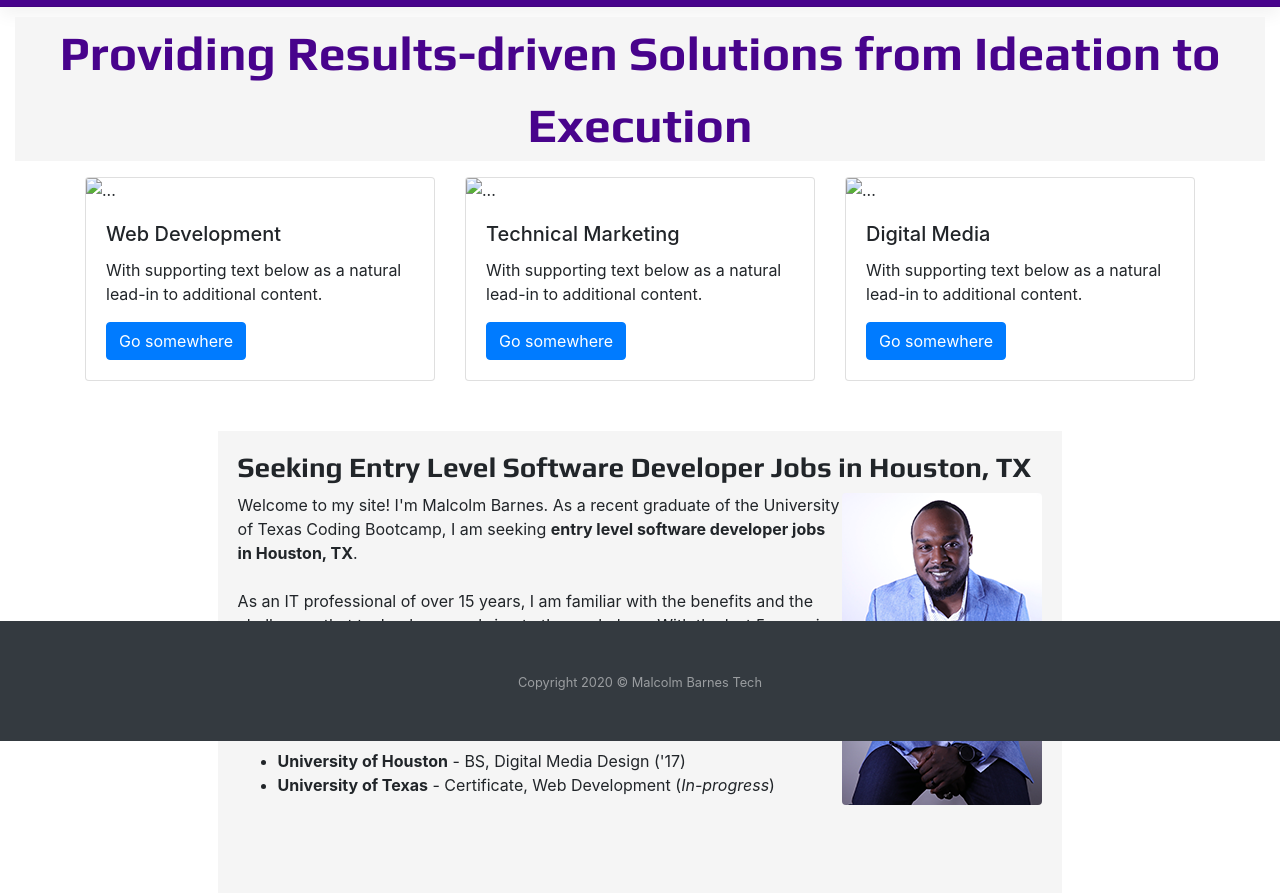
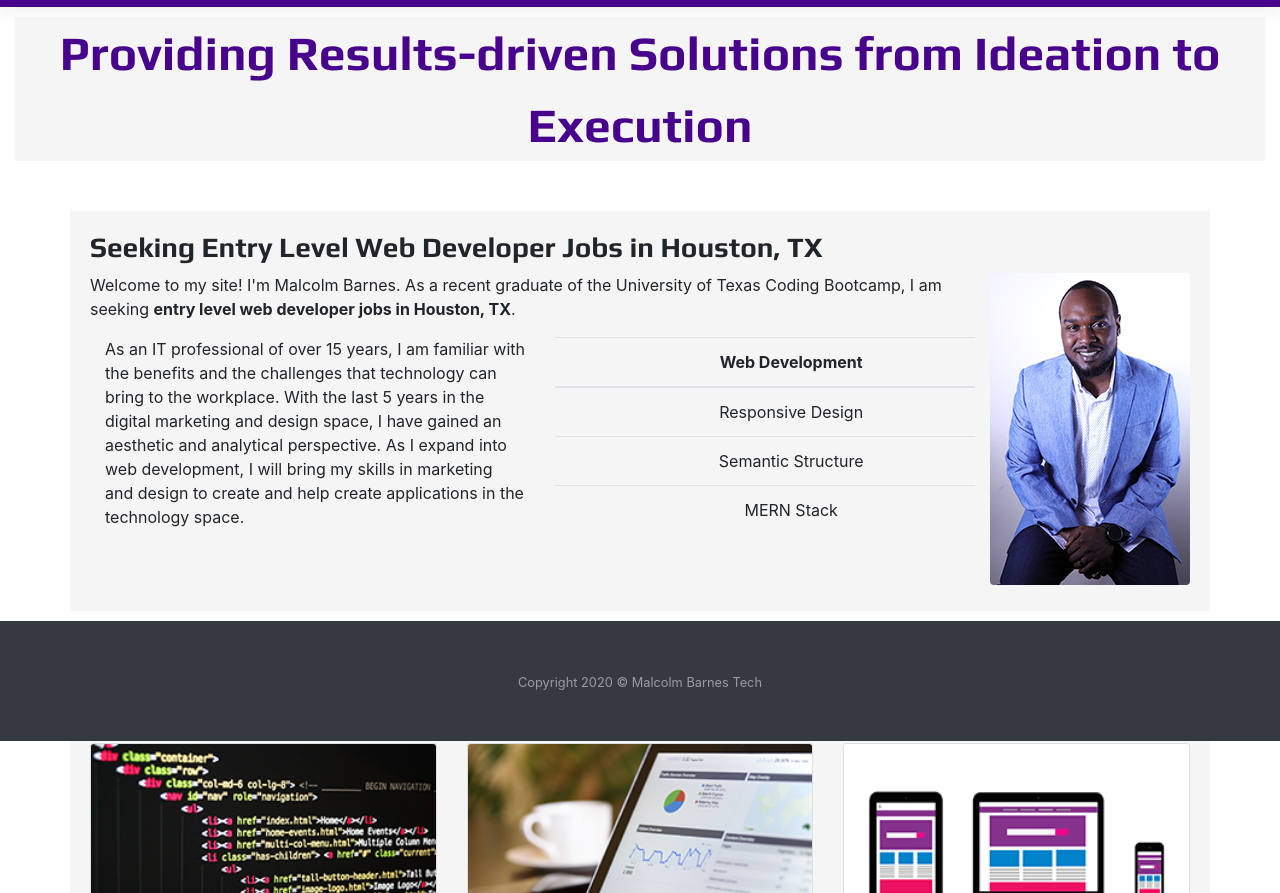
Before and after one commit to barnes-malcolm/malcolmbarnes.github.io, a plain HTML site: page index.html in a window 1280 px wide. Shown: the part 59-952 px from the top of the page. Drawn offline with nearby package versions, Linux system fonts and the light colour scheme.

Commit message:
About me/home page is complete. Portfolio page has been created.

```diff
--- a/assets/style.css
+++ b/assets/style.css
@@ -25,18 +25,26 @@ a:hover {
 
 }
 
+.btn-headline {
+    text-align: center;
+    padding-bottom: 20px;
+
+}
+
+.btn-primary {
+    background-color: #04B2D9;
+    border-color: transparent;
+    color: #48038C;
+}
+
 .intro {
     margin-top: 50px;
     padding: 20px;
     background-color: whitesmoke;
-    height: 500px;
-    width: 66vw;
+    height: 400px;
+    width: 100vw;
 }
 
-
-/* font-family: 'Play', sans-serif;
-font-family: 'Rajdhani', sans-serif;
-*/
 #headline {
     font-family: 'Play', sans-serif;
     font-weight: bold;
@@ -44,8 +52,25 @@ font-family: 'Rajdhani', sans-serif;
 
 }
 
+.table {
+    text-align: center;
+}
+
+.services {
+    margin-top: 50px;
+    padding: 20px;
+    background-color: whitesmoke;
+    height: 500px;
+    width: 100vw;
+    margin-bottom: 200px;
+}
+
+/* font-family: 'Play', sans-serif;
+font-family: 'Rajdhani', sans-serif;
+*/
+
 footer {
     width: 100vw;
     text-align: center;
-    padding: 10px;
-\}
+    padding-top: 20px;
+}
--- a/index.html
+++ b/index.html
@@ -49,58 +49,83 @@
         <p>Providing Results-driven Solutions from Ideation to Execution</p>
         </div>
       </div>
-    <!--Services-->
-    <div class="container">
+    <!--Main Content-->
+      <section class="container-lg intro">
+          <h1 id="headline">Seeking Entry Level Web Developer Jobs in Houston, TX</h1>
+          <img src="./assets/images/malcolm-barnes-developer.png" class="rounded float-right" alt="malcolm barnes seo developer">
+          <p>Welcome to my site! I'm Malcolm Barnes. As a recent graduate of the
+            University of Texas Coding Bootcamp, I am seeking <b>entry level web developer jobs in Houston, TX</b>.</p>
+            <div class="row">
+              <div class="col">
+              <p>As an IT professional of over 15 years,
+              I am familiar with the benefits and the challenges
+              that technology can bring to the workplace. With the last 5 years
+               in the digital marketing and design space, I have gained an aesthetic and analytical perspective.
+              As I expand into web development, I will bring my skills in marketing and design to create
+          and help create applications in the technology space.</p>
+              </div>
+            <div class="col">
+              <table class="table">
+                <thead>
+                  <tr>
+                    <th scope="col row-tb"></th>
+                    <th scope="col">Web Development</th>
+                  </tr>
+                </thead>
+                <tbody>
+                  <tr>
+                    <th scope="row row-tb"></th>
+                    <td>Responsive Design</td>
+                  </tr>
+                  <tr>
+                    <th scope="row row-tb"></th>
+                    <td>Semantic Structure</td>
+                  </tr>
+                  <tr>
+                    <th scope="row row-tb"></th>
+                    <td>MERN Stack</td>
+                  </tr>
+                </tbody>
+              </table>
+            </div>
+            </div>
+      </section>
+      <!--Services-->
+    <div class="container services">
       <div class="row">
+        <div id="headline" class="container btn-headline">Click below to view my portfolio:</div>
         <div class="col-sm">
           <div class="card">
-            <img src="..." class="card-img-top" alt="...">
+            <img src="./assets/images/code-img3-for-portfolio.png" class="card-img-top" alt="web developer">
             <div class="card-body">
               <h5 class="card-title">Web Development</h5>
-              <p class="card-text">With supporting text below as a natural lead-in to additional content.</p>
-              <a href="#" class="btn btn-primary">Go somewhere</a>
+              <p class="card-text">From simple mini-sites to complex data-driven web applications.</p>
+              <a href="portfolio.html" class="btn btn-primary">View examples</a>
             </div>
           </div>
         </div>
         <div class="col-sm">
           <div class="card">
-            <img src="..." class="card-img-top" alt="...">
+            <img src="./assets/images/digital-marketing-img2-for-portfolio.png" class="card-img-top" alt="technical seo houston">
             <div class="card-body">
               <h5 class="card-title">Technical Marketing</h5>
-              <p class="card-text">With supporting text below as a natural lead-in to additional content.</p>
-              <a href="#" class="btn btn-primary">Go somewhere</a>
+              <p class="card-text">Semantic site structuring, structured data, tracking tags, and digital analytics.</p>
+              <a href="portfolio.html" class="btn btn-primary">View examples</a>
             </div>
           </div>
         </div>
         <div class="col-sm">
           <div class="card">
-            <img src="..." class="card-img-top" alt="...">
+            <img src="./assets/images/mobile-devices-img1-for-portfolio.png" class="card-img-top" alt="digital media houston">
             <div class="card-body">
               <h5 class="card-title">Digital Media</h5>
-              <p class="card-text">With supporting text below as a natural lead-in to additional content.</p>
-              <a href="#" class="btn btn-primary">Go somewhere</a>
+              <p class="card-text">Engaging digital design exceeding your integrated media expectations.</p>
+              <a href="portfolio.html" class="btn btn-primary">View examples</a>
             </div>
           </div>
         </div>
       </div>
     </div>
-    <!--Main Content-->
-      <section class="container intro">
-          <h1 id="headline">Seeking Entry Level Software Developer Jobs in Houston, TX</h1>
-          <img src="./assets/images/malcolm-barnes-developer.png" class="rounded float-right" alt="malcolm barnes seo developer">
-          <p>Welcome to my site! I'm Malcolm Barnes. As a recent graduate of the
-            University of Texas Coding Bootcamp, I am seeking <b>entry level software developer jobs in Houston, TX</b>.
-            <br><br>As an IT professional of over 15 years,
-              I am familiar with the benefits and the challenges
-              that technology can bring to the workplace. With the last 5 years
-               in the digital marketing and design space, I have gained an aesthetic and analytical perspective.
-              As I expand into web development, I will bring my skills in marketing and design to create
-          and help create applications in the marketing space. </p>
-          <ul>
-              <li><strong>University of Houston</strong> - BS, Digital Media Design ('17)</li>
-              <li><strong>University of Texas</strong> - Certificate, Web Development (<em>In-progress</em>)</li>
-          </ul>
-      </section>
     </main>
     <footer class="py-4 bg-dark text-white-50 py-5 fixed-bottom">
       <small>Copyright 2020 &copy; Malcolm Barnes Tech</small>
```
Also changed, not shown: portfolio.html (+68 -0 lines), assets/images/code-img3-for-portfolio.png (added), assets/images/digital-marketing-img2-for-portfolio.png (added), assets/images/mobile-devices-img1-for-portfolio.png (added), 2 other files.
